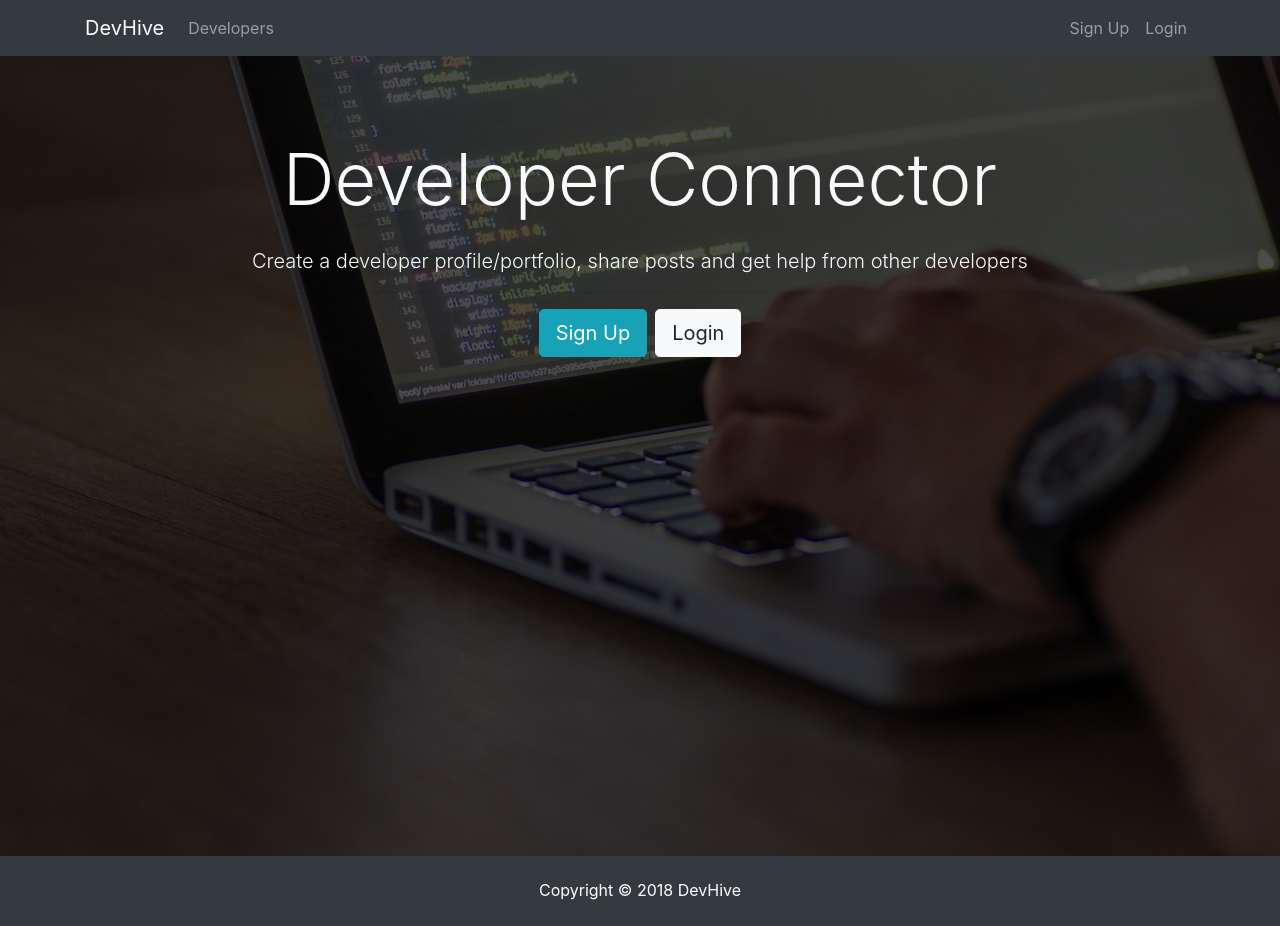
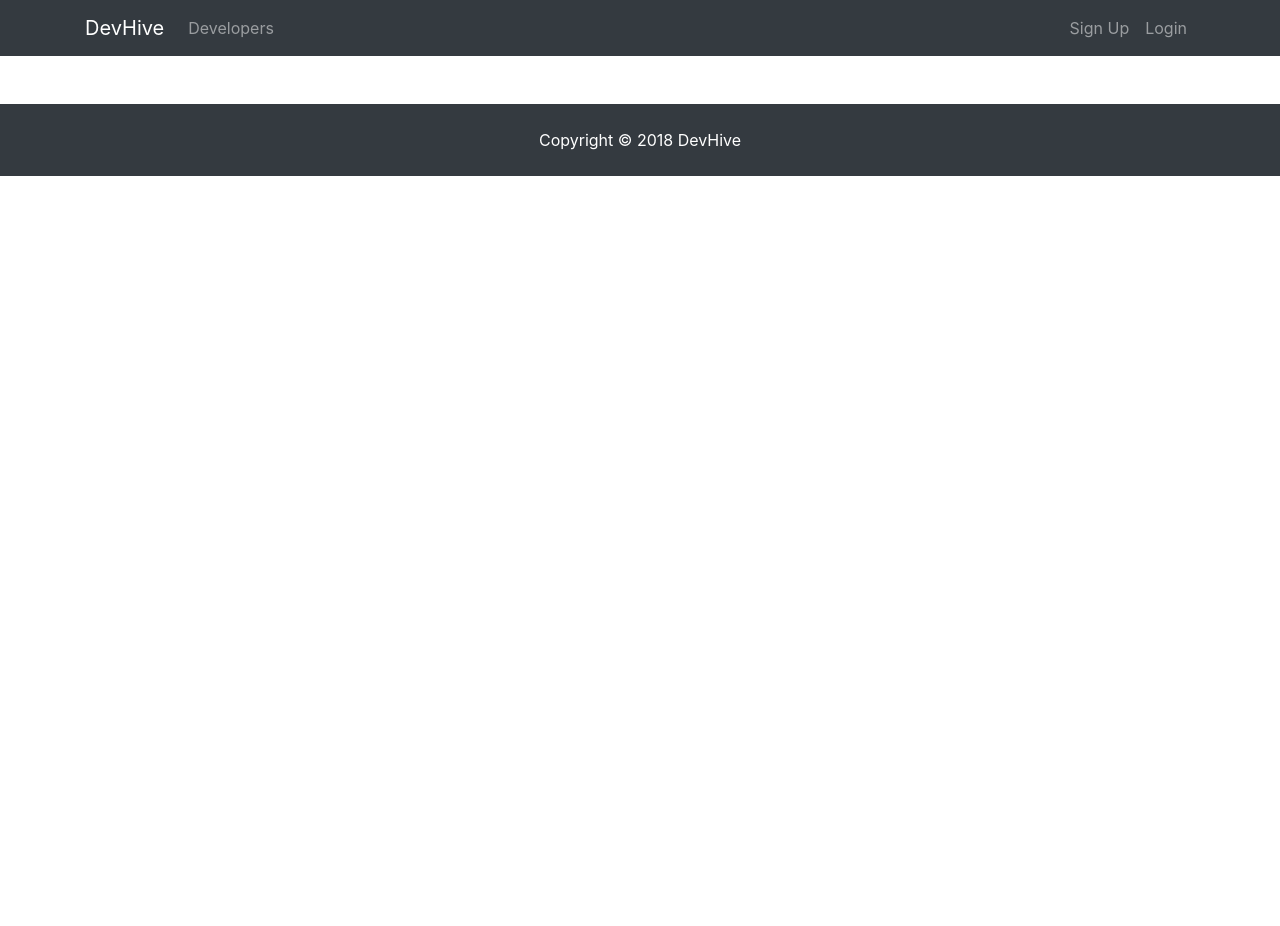
Before and after one commit to DevDigression/DevHive, a React (Create React App) app in the folder client/: page /register in a window 1280 px wide. After the commit the page ends 800 px from the top, so only its background shows below. Built offline with nearby package versions, Linux system fonts and the light colour scheme.

Commit message:
added react router

```diff
--- a/client/package.json
+++ b/client/package.json
@@ -5,6 +5,7 @@
   "dependencies": {
     "react": "^16.6.3",
     "react-dom": "^16.6.3",
+    "react-router-dom": "^4.3.1",
     "react-scripts": "2.1.1"
   },
   "scripts": {
--- a/client/src/App.js
+++ b/client/src/App.js
@@ -1,4 +1,6 @@
 import React, { Component } from "react";
+import { BrowserRouter as Router, Route } from "react-router-dom";
+
 import Navbar from "./components/layout/Navbar";
 import Footer from "./components/layout/Footer";
 import Landing from "./components/layout/Landing";
@@ -8,11 +10,13 @@ import "./App.css";
 class App extends Component {
   render() {
     return (
-      <div className="App">
-        <Navbar />
-        <Landing />
-        <Footer />
-      </div>
+      <Router>
+        <div className="App">
+          <Navbar />
+          <Route exact path="/" component={Landing} />
+          <Footer />
+        </div>
+      </Router>
     );
   }
 }
```
